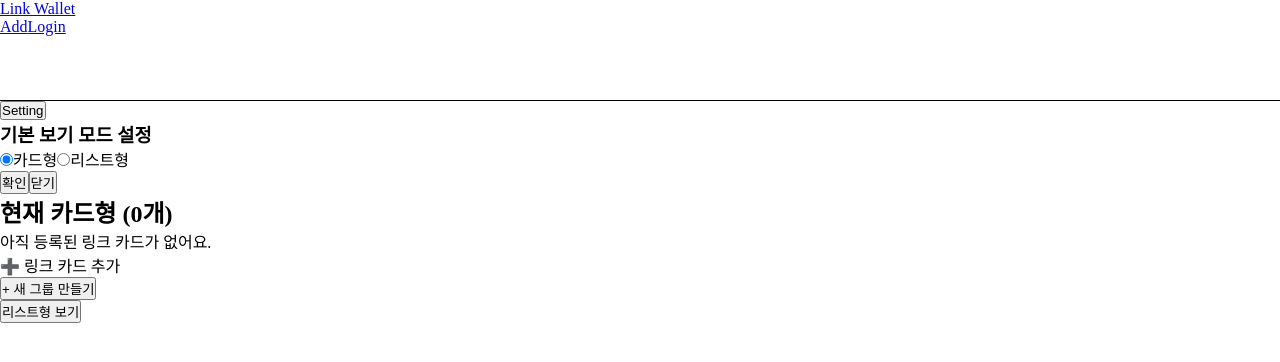
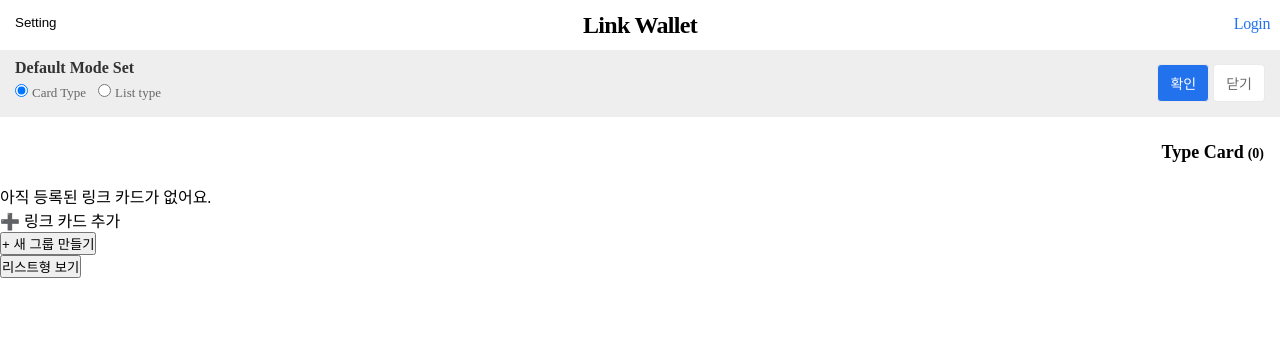
Before and after one commit to koyoungsun/flowcard, a Vue app: page / in a window 1280 px wide. Both pictures are taken after a click on the button "Setting". Shown: the top 362 px of the page. Built offline with nearby package versions, Linux system fonts and the light colour scheme.

Commit message:
기본 디자인 정렬 메인:

```diff
--- a/src/assets/styles/main.scss
+++ b/src/assets/styles/main.scss
@@ -1,2 +1,40 @@
 *{margin:0; padding:0;}
-.top-nav{height:100px; border-bottom:1px solid #000;}
+.top-nav{height:50px; border-bottom:1px solid #eee; text-align:center; position:relative;
+    a{text-decoration:none; color:#2272ed; letter-spacing:-.4px;
+        h1{line-height:50px; letter-spacing: -.7px; color:#000;}
+    }
+    .login{display:inline-block; position:absolute; top:15px; right:10px;}
+}
+
+.top-setting{position:absolute; top:0; left:0; background-color:#fff; border:0; padding:15px;}
+.setting-area{height:50px; background-color:#eee; padding:8px 15px; display:flex; justify-content:space-between;
+    .sel-tit{
+        h3{font-size:16px; color:#333;}
+        .sel-chk{margin-top:6px;
+            label{margin-right:12px; font-size:13px; color:#666;
+                input{margin-right:4px;}
+            }
+        }
+    }
+    .sel-btn{position:relative; top:5px;
+        button{margin-left:4px;padding:8px 12px; background-color:#fff; border:0; border-radius:4px; color:#696969; font-size:14px; border:1px solid #eaeaea;
+            &:first-child{background-color:#2272ed; color:#fff;}
+        }
+    }
+}
+
+h2.now-posi{margin:20px 16px; text-align:right;
+    strong{font-size:18px;}
+    span{font-size:14px; margin-left:4px;}
+}
+.group-header-tit{padding:0; display:flex; justify-content: space-between; border-bottom:1px solid #eaeaea; margin:20px 16px 8px;
+    h3{font-weight:normal; color:#666;
+        em{margin-right:6px; font-size:16px; font-style:normal; position:relative; top:-2px; color:#666;}
+        strong{font-size:20px;}
+        span{font-weight:14px; font-weight:normal; color:#f90; margin-left:6px;}
+    }
+}
+.card-wrap{
+    .swiper-slide{border:1px solid #666; padding:12px; border-radius: 8px; height:120px;}
+    .swiper-slide-active{background-color:#eaeaea;}
+}
--- a/src/components/Card.vue
+++ b/src/components/Card.vue
@@ -1,21 +1,22 @@
 <template>
+  <article>
     <div class="border p-4 rounded shadow space-y-2">
-    <!-- 카드 제목 -->
-    <em>{{ index + 1 }}</em>
-    <h3 class="text-lg font-bold">{{ data.title }}</h3>
+      <!-- 카드 제목 -->
+      <em>{{ cardIndex + 1 }}</em>
+      <h3 class="text-lg font-bold">{{ card.title }}</h3>
 
       <!-- 링크 주소 -->
       <a
         class="text-blue-500 underline text-sm break-all"
-        :href="data.url"
+        :href="card.url"
         target="_blank"
       >
-        {{ data.url }}
+        {{ card.url }}
       </a>
 
       <!-- summary 있을 때만 노출 -->
-      <p v-if="data.summary" class="text-sm text-gray-600">
-        {{ data.summary }}
+      <p v-if="card.summary" class="text-sm text-gray-600">
+        {{ card.summary }}
       </p>
 
       <!-- 버튼 -->
@@ -34,35 +35,38 @@
         </button>
       </div>
     </div>
-  </template>
+</article>
+</template>
 
-  <script setup lang="ts">
+<script setup lang="ts">
+defineOptions({ inheritAttrs: false })
 import { useRouter } from 'vue-router'
+
+const props = defineProps<{
+  card: {
+    title: string
+    url: string
+    summary?: string
+    tags?: string[]
+    updatedAt?: number
+  }
+  groupIndex: number
+  cardIndex: number
+}>()
 
 const router = useRouter()
 
-
-// props 정의 (정적 타입 방식)
-const props = defineProps<{
-  data: {
-    title: string
-    url: string
-    summary?: string
-  },
-  index: number
-}>()
-
 const openLink = () => {
-  window.open(props.data.url, "_blank")
+  window.open(props.card.url, "_blank")
 }
 
 const editCard = () => {
-  const allCards = JSON.parse(localStorage.getItem("cards") || "[]")
-  const index = allCards.findIndex(
-    (c) => c.title === props.data.title && c.url === props.data.url
-  )
-  if (index !== -1) {
-    router.push(`/edit/${index}`)
-  }
+  router.push({
+    name: 'EditCard',
+    params: {
+      groupIndex: props.groupIndex,
+      cardIndex: props.cardIndex,
+    }
+  })
 }
 </script>
--- a/src/components/Navbar.vue
+++ b/src/components/Navbar.vue
@@ -1,8 +1,8 @@
 <template>
   <nav class="top-nav bg-white shadow px-4 py-3 flex justify-between items-center">
-    <router-link to="/" class="font-bold text-lg">Link Wallet</router-link>
-    <div class="space-x-4">
-      <router-link :to="{ name: 'AddCard', params: { groupIndex: 0 } }">Add</router-link>
+    <router-link to="/" class="logo"><h1>Link Wallet</h1></router-link>
+    <div class="login">
+      <!-- <router-link :to="{ name: 'AddCard', params: { groupIndex: 0 } }">Add</router-link> -->
       <router-link to="/login">Login</router-link>
     </div>
   </nav>
--- a/src/pages/AddCard.vue
+++ b/src/pages/AddCard.vue
@@ -1,6 +1,6 @@
 <template>
   <div class="p-4">
-    <h2 class="text-xl font-bold mb-4">새 링크카드 추가</h2>
+    <h2 class=" mb-4">새 링크카드 추가</h2>
 
     <form @submit.prevent="handleAddCard" class="space-y-4">
       <div>
--- a/src/pages/EditCard.vue
+++ b/src/pages/EditCard.vue
@@ -66,6 +66,11 @@
 import { ref, onMounted } from 'vue'
 import { useRouter, useRoute } from 'vue-router'
 
+const props = defineProps<{
+  groupIndex: number
+  cardIndex: number
+}>()
+
 type LinkCard = {
   title: string
   url: string
@@ -81,10 +86,8 @@ type LinkGroup = {
 }
 
 const router = useRouter()
-const route = useRoute()
-
-const groupIndex = parseInt(route.params.groupIndex as string)
-const cardIndex = parseInt(route.params.cardIndex as string)
+const groupIndex = props.groupIndex
+const cardIndex = props.cardIndex
 
 const form = ref({
   title: '',
--- a/src/pages/Home.vue
+++ b/src/pages/Home.vue
@@ -1,23 +1,24 @@
 <template>
   <section class="p-4 space-y-6">
     <!-- 설정 버튼 -->
-    <button class="text-sm px-3 py-1 rounded bg-gray-200 hover:bg-gray-300"
-            @click="showSettings = !showSettings">Setting</button>
+    <button class="top-setting" @click="showSettings = !showSettings">Setting</button>
 
     <!-- 보기 설정 -->
-    <div v-if="showSettings" class="border p-4 rounded-md bg-gray-50">
-      <h3 class="text-sm font-medium mb-2">기본 보기 모드 설정</h3>
-      <div class="flex gap-4 mb-4">
-        <label><input type="radio" value="card" v-model="defaultView" class="mr-1" />카드형</label>
-        <label><input type="radio" value="list" v-model="defaultView" class="mr-1" />리스트형</label>
+    <div v-if="showSettings" class="setting-area">
+      <div class="sel-tit">
+        <h3 class="tit">Default Mode Set</h3>
+        <div class="sel-chk">
+          <label><input type="radio" value="card" v-model="defaultView" class="mr-1" />Card Type</label>
+          <label><input type="radio" value="list" v-model="defaultView" class="mr-1" />List type</label>
+        </div>
       </div>
-      <div class="flex gap-2">
+      <div class="sel-btn">
         <button class="px-4 py-1 bg-indigo-500 text-white text-sm rounded" @click="applyDefaultView">확인</button>
         <button class="px-4 py-1 bg-gray-300 text-sm rounded" @click="showSettings = false">닫기</button>
       </div>
     </div>
 
-    <!-- 정렬 옵션 (리스트형일 때만 표시) -->
+    <!-- 정렬 옵션 -->
     <div v-if="viewMode === 'list'" class="flex justify-end items-center gap-2 text-sm">
       <label for="sortMode">정렬:</label>
       <select v-model="sortMode" class="border rounded px-2 py-1" id="sortMode">
@@ -28,19 +29,36 @@
     </div>
 
     <!-- 상태 -->
-    <h2 class="text-xl font-bold">
-      현재 {{ viewMode === 'card' ? '카드형' : '리스트형' }}
-      <span class="text-sm text-gray-500">({{ totalCardCount }}개)</span>
+    <h2 class="now-posi">
+      <strong>Type {{ viewMode === 'card' ? 'Card' : 'List' }}</strong>
+      <span class="text-sm text-gray-500">({{ totalCardCount }})</span>
     </h2>
 
-    <!-- 그룹 카드 출력 -->
+    <!-- 그룹 리스트 -->
     <div v-if="groups.length === 0">
       <EmptyCard :groupIndex="0" />
     </div>
 
     <div v-else>
       <div v-for="(group, gIdx) in sortedGroups" :key="gIdx" class="mb-8">
-        <h3 class="text-lg font-semibold mb-3">{{ group.groupName }}</h3>
+        <!-- 그룹 헤더 -->
+        <div class="group-header-tit">
+          <h3 class="text-lg font-semibold">
+            <em>#</em><strong>{{ group.groupName }}</strong>
+            <span v-if="group.cards.length > 0" class="text-sm text-gray-500">({{ group.cards.length }}개)</span>
+          </h3>
+
+          <!-- 그룹 옵션 메뉴 -->
+          <div class="relative">
+            <button @click="toggleGroupMenu(gIdx)" class="text-gray-500 hover:text-black px-2 py-1 text-xl">⋮</button>
+            <div v-if="activeGroupMenuIndex === gIdx" class="absolute right-0 mt-2 w-36 bg-white border rounded shadow z-10">
+              <ul class="text-sm">
+                <li><button @click="renameGroup(gIdx)" class="w-full px-4 py-2 text-left hover:bg-gray-100">이름 수정</button></li>
+                <li><button @click="deleteGroup(gIdx)" class="w-full px-4 py-2 text-left text-red-500 hover:bg-gray-100">그룹 삭제</button></li>
+              </ul>
+            </div>
+          </div>
+        </div>
 
         <!-- 리스트형 -->
         <div v-if="viewMode === 'list'" class="space-y-2">
@@ -66,10 +84,10 @@
         </div>
 
         <!-- 카드형 -->
-        <div v-else>
-          <Swiper :slides-per-view="1.2" :space-between="16" centeredSlides>
+        <div class="card-wrap" v-else>
+          <Swiper :slides-per-view="2.2" :space-between="16" centeredSlides>
             <SwiperSlide v-for="(card, index) in group.cards" :key="`card-${index}`">
-              <Card :data="card" :index="index" />
+              <Card :card="card" :groupIndex="gIdx" :cardIndex="index" />
             </SwiperSlide>
             <SwiperSlide key="add-card">
               <AddCardSlide :groupIndex="gIdx" />
@@ -78,16 +96,15 @@
         </div>
       </div>
     </div>
-    <!-- 항상 보여주는 새 그룹 만들기 버튼 -->
+
+    <!-- 새 그룹 만들기 -->
     <div class="text-center mt-10">
-      <button
-        class="bg-green-500 text-white px-6 py-2 rounded-full shadow"
-        @click="createGroup"
-      >
+      <button class="bg-green-500 text-white px-6 py-2 rounded-full shadow" @click="createGroup">
         + 새 그룹 만들기
       </button>
     </div>
-    <!-- 하단 보기 전환 버튼 -->
+
+    <!-- 보기 전환 버튼 -->
     <div class="fixed bottom-4 left-1/2 -translate-x-1/2 z-50">
       <button @click="toggleView" class="bg-indigo-500 text-white px-6 py-2 rounded-full text-sm font-medium shadow">
         {{ viewMode === 'card' ? '리스트형 보기' : '카드형 보기' }}
@@ -123,29 +140,26 @@ type LinkGroup = {
 
 const router = useRouter()
 const groups = ref<LinkGroup[]>([])
-
-const defaultView = ref<'card' | 'list'>(
-  (localStorage.getItem('defaultViewMode') as 'card' | 'list') || 'card'
-)
+const defaultView = ref<'card' | 'list'>((localStorage.getItem('defaultViewMode') as 'card' | 'list') || 'card')
 const viewMode = ref<'card' | 'list'>(defaultView.value)
 const showSettings = ref(false)
-
 const sortMode = ref<'default' | 'title' | 'recent'>('default')
+const activeGroupMenuIndex = ref<number | null>(null)
 
 const totalCardCount = computed(() =>
   groups.value.reduce((sum, group) => sum + group.cards.length, 0)
 )
 
+function toggleView() {
+  viewMode.value = viewMode.value === 'card' ? 'list' : 'card'
+  localStorage.setItem('defaultViewMode', viewMode.value)
+  defaultView.value = viewMode.value
+}
+
 function applyDefaultView() {
   localStorage.setItem('defaultViewMode', defaultView.value)
   viewMode.value = defaultView.value
   showSettings.value = false
-}
-
-function toggleView() {
-  viewMode.value = viewMode.value === 'card' ? 'list' : 'card'
-  localStorage.setItem('defaultViewMode', viewMode.value)
-  defaultView.value = viewMode.value
 }
 
 function openLink(url: string) {
@@ -171,20 +185,55 @@ function loadGroups() {
   }
 }
 
-// 그룹 데이터 불러오기 (초기 mount + 다시 진입 시)
+function createGroup() {
+  const name = prompt('그룹 이름을 입력하세요')
+  if (!name) return
+
+  const newGroup: LinkGroup = {
+    groupName: name.trim(),
+    cards: []
+  }
+
+  groups.value.push(newGroup)
+  saveGroups()
+}
+
+function renameGroup(index: number) {
+  const newName = prompt('새 그룹명을 입력하세요', groups.value[index].groupName)
+  if (newName && newName.trim()) {
+    groups.value[index].groupName = newName.trim()
+    saveGroups()
+    activeGroupMenuIndex.value = null
+  }
+}
+
+function deleteGroup(index: number) {
+  if (confirm('정말 이 그룹을 삭제하시겠습니까?\n삭제된 그룹은 복구할 수 없습니다.')) {
+    groups.value.splice(index, 1)
+    saveGroups()
+    activeGroupMenuIndex.value = null
+  }
+}
+
+function toggleGroupMenu(index: number) {
+  activeGroupMenuIndex.value = activeGroupMenuIndex.value === index ? null : index
+}
+
+function saveGroups() {
+  localStorage.setItem('groups', JSON.stringify(groups.value))
+}
+
 onMounted(loadGroups)
 onActivated(loadGroups)
 
-// 그룹이 변경되면 localStorage에 저장
 watch(
   groups,
   (newVal) => {
-    localStorage.setItem('groups', JSON.stringify(newVal))
+    saveGroups()
   },
   { deep: true }
 )
 
-// 정렬된 그룹 반환
 const sortedGroups = computed(() => {
   if (viewMode.value !== 'list') return groups.value
 
@@ -198,17 +247,4 @@ const sortedGroups = computed(() => {
     return { ...group, cards: sortedCards }
   })
 })
-
-function createGroup() {
-  const name = prompt('그룹 이름을 입력하세요')
-  if (!name) return
-
-  const newGroup: LinkGroup = {
-    groupName: name.trim(),
-    cards: []
-  }
-
-  groups.value.push(newGroup)
-  localStorage.setItem('groups', JSON.stringify(groups.value))
-}
 </script>
--- a/src/router/index.ts
+++ b/src/router/index.ts
@@ -21,7 +21,11 @@ const routes = [
   {
     path: '/edit/:groupIndex/:cardIndex',
     name: 'EditCard',
-    component: () => import('@/views/EditCard.vue')
+    component: EditCard,
+    props: route => ({
+      groupIndex: Number(route.params.groupIndex),
+      cardIndex: Number(route.params.cardIndex)
+    })
   },
   {
     path: '/group-settings',
```
